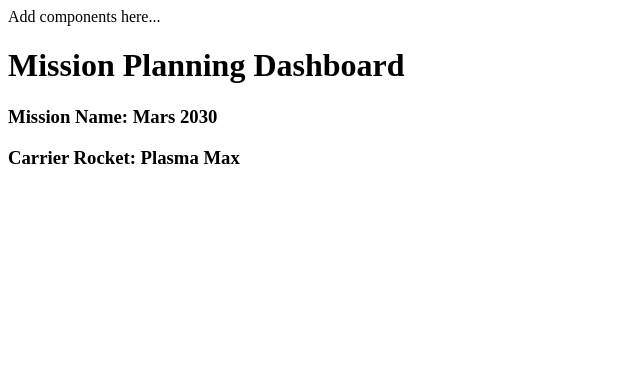
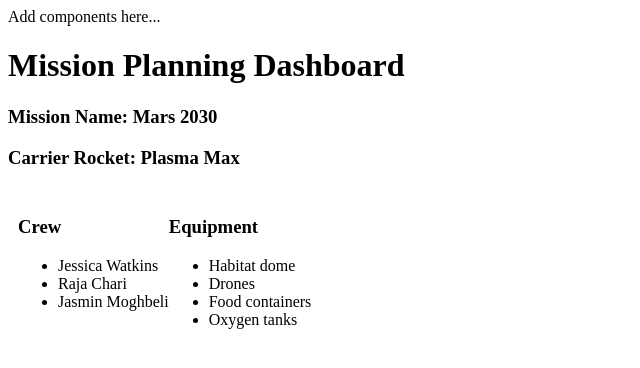
Before and after one commit to rinn-code/angular-studio-part1, an Angular app: page / in a window 1280 px wide. Shown: the top 368 px of the page, without its empty margins (0-640 px from the left). Built offline with nearby package versions, Linux system fonts and the light colour scheme.

Commit message:
added components

```diff
--- a/src/app/app.component.css
+++ b/src/app/app.component.css
@@ -0,0 +1,4 @@
+.box {
+    display: flex;
+    padding: 10px;
+ }
--- a/src/app/app.component.html
+++ b/src/app/app.component.html
@@ -1,5 +1,6 @@
 Add components here...
-<div class="header-component">
-  <app-header></app-header>
-
+<app-header></app-header>
+<div class="box">
+  <app-crew></app-crew>
+  <app-equipment></app-equipment>
 </div>
--- a/src/app/app.module.ts
+++ b/src/app/app.module.ts
@@ -3,11 +3,15 @@
 
 import { AppComponent } from './app.component';
 import { HeaderComponent } from './header/header.component';
+import { CrewComponent } from './crew/crew.component';
+import { EquipmentComponent } from './equipment/equipment.component';
 
 @NgModule({
   declarations: [
     AppComponent,
-    HeaderComponent
+    HeaderComponent,
+    CrewComponent,
+    EquipmentComponent
   ],
   imports: [
     BrowserModule
--- /dev/null
+++ b/src/app/crew/crew.component.html
@@ -0,0 +1,6 @@
+<h3>Crew</h3>
+<ul>
+   <li>Jessica Watkins</li>
+   <li>Raja Chari</li>
+   <li>Jasmin Moghbeli</li>
+</ul>
--- /dev/null
+++ b/src/app/crew/crew.component.ts
@@ -0,0 +1,15 @@
+import { Component, OnInit } from '@angular/core';
+
+@Component({
+  selector: 'app-crew',
+  templateUrl: './crew.component.html',
+  styleUrls: ['./crew.component.css']
+})
+export class CrewComponent implements OnInit {
+
+  constructor() { }
+
+  ngOnInit() {
+  }
+
+}
--- /dev/null
+++ b/src/app/equipment/equipment.component.html
@@ -0,0 +1,7 @@
+<h3>Equipment</h3>
+<ul>
+   <li>Habitat dome</li>
+   <li>Drones</li>
+   <li>Food containers</li>
+   <li>Oxygen tanks</li>
+</ul>
--- /dev/null
+++ b/src/app/equipment/equipment.component.ts
@@ -0,0 +1,15 @@
+import { Component, OnInit } from '@angular/core';
+
+@Component({
+  selector: 'app-equipment',
+  templateUrl: './equipment.component.html',
+  styleUrls: ['./equipment.component.css']
+})
+export class EquipmentComponent implements OnInit {
+
+  constructor() { }
+
+  ngOnInit() {
+  }
+
+}
```
Also changed, not shown: src/app/crew/crew.component.css (added), src/app/equipment/equipment.component.css (added), 2 other files (tests, documents, lock files or other folders).
